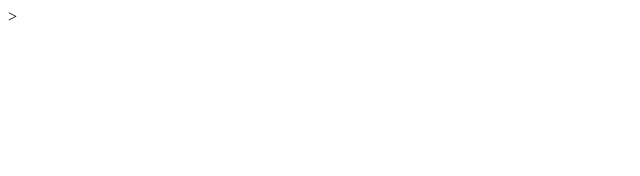
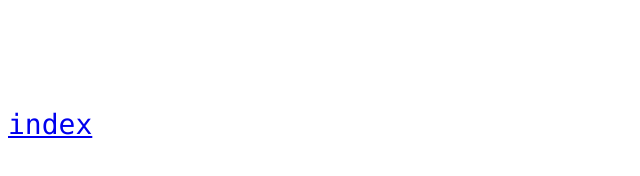
Before and after one commit to Colmanator/colmanator.github.io, a plain HTML site: page index.htm in a window 1280 px wide. Shown: the whole page, without its empty margins (0-640 px from the left). Drawn offline with Linux system fonts and the light colour scheme.

Commit message:
Index page now has CSS specified, 1 link

```diff
--- a/index.htm
+++ b/index.htm
@@ -1,7 +1,23 @@
 <!DOCTYPE html>
+<style>
+.monaco-large {
+    text-align: center;
+    font-family: monaco, monospace;
+    font-size: 28px;
+}
+div {
+  padding-top: 100px;
+}
+</style>
 
 <html>
     <head>
         <title>Colmanator</title>
-    </head>>
+    </head>
+
+    <body>
+        <div>
+            <a href="https://colmanator.github.io/index.htm", class="monaco-large", >index</a>
+        </div>
+    </body>
 </html>
```
